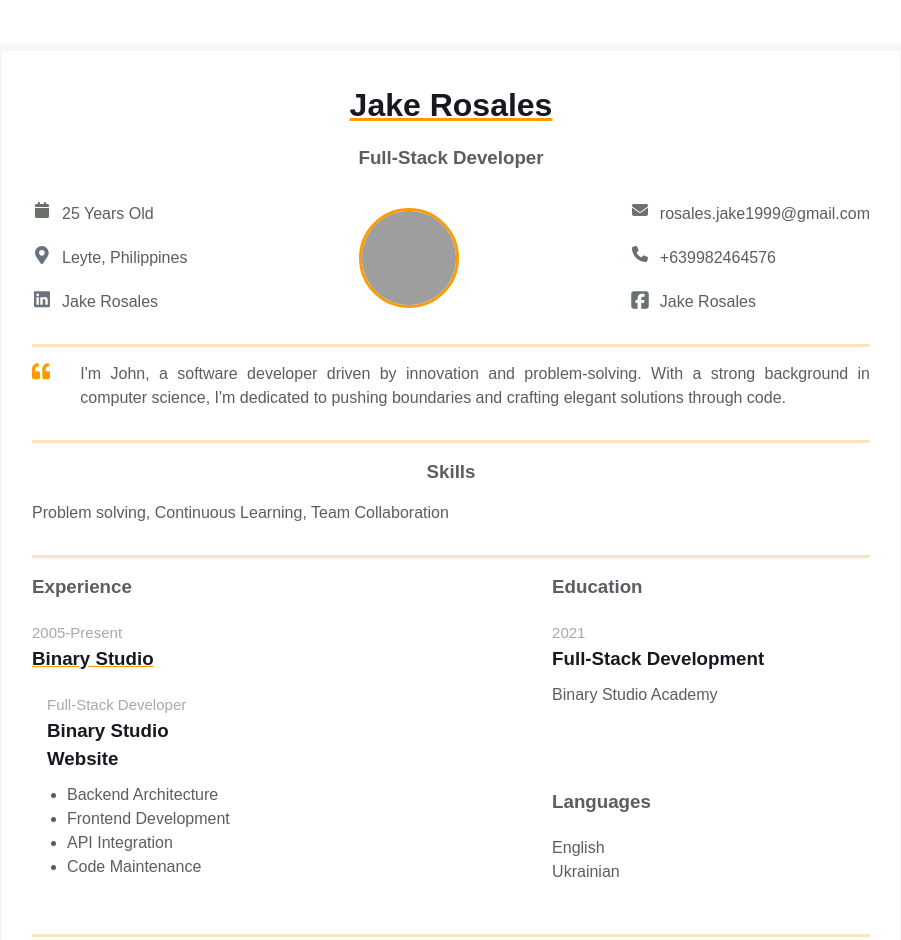
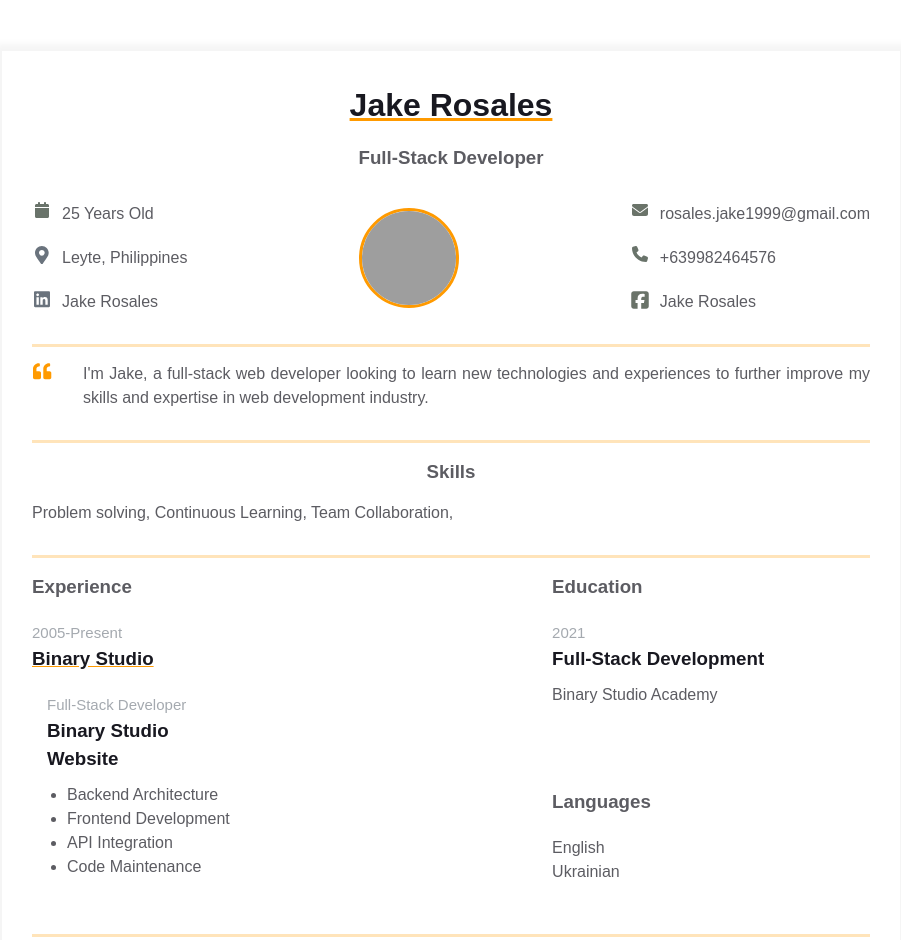
Before and after one commit to JD-Rosales/homepage, a plain HTML site: page index.html in a window 1280 px wide. Shown: the whole page, without its empty margins (189-1090 px from the left). Drawn offline with Linux system fonts and the light colour scheme; grey boxes are pictures that could not be loaded.

Commit message:
Added intro content

```diff
--- a/index.html
+++ b/index.html
@@ -177,10 +177,9 @@
                 </svg>
               </div>
               <p class="intro_text">
-                I'm John, a software developer driven by innovation and
-                problem-solving. With a strong background in computer science,
-                I'm dedicated to pushing boundaries and crafting elegant
-                solutions through code.
+                I'm Jake, a full-stack web developer looking to learn new
+                technologies and experiences to further improve my skills and
+                expertise in web development industry.
               </p>
             </div>
           </div>
@@ -191,7 +190,7 @@
             <div class="skills">
               <h3 class="skills__header">Skills</h3>
               <p class="skills__text">
-                Problem solving, Continuous Learning, Team Collaboration
+                Problem solving, Continuous Learning, Team Collaboration,
               </p>
             </div>
           </div>
```
